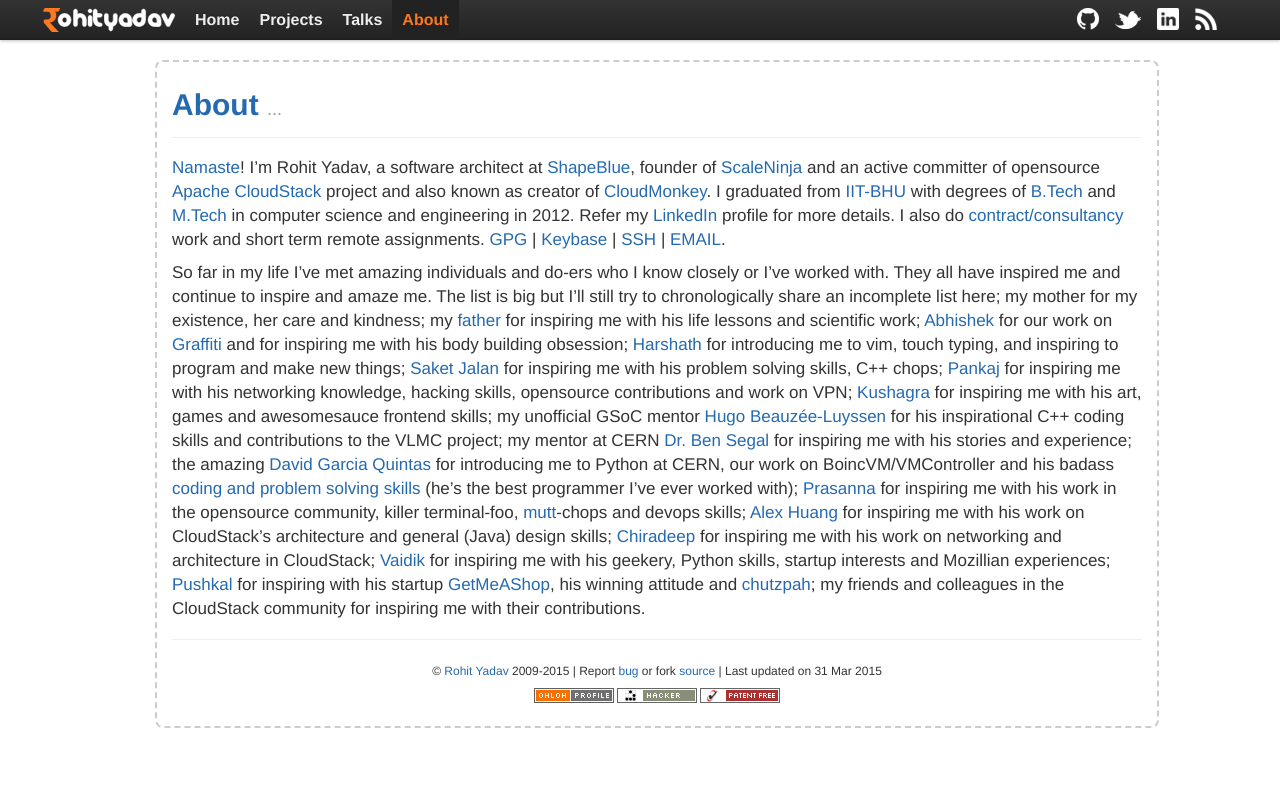
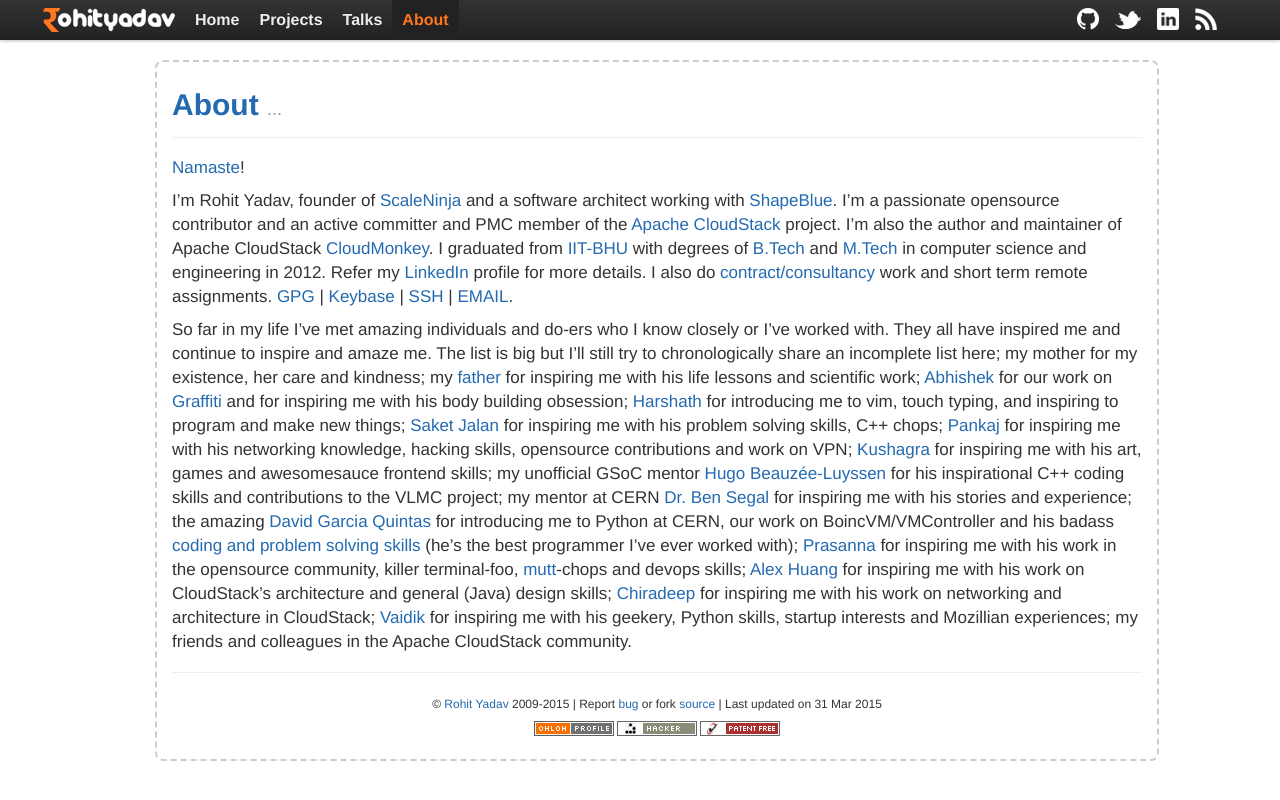
Before and after one commit to rohityadavcloud/rohityadavcloud.github.io, a Jekyll site: the page built from about.markdown, in a window 1280 px wide. Shown: the top 800 px of the page. Built offline with Jekyll 4.4.1, drawn with Linux system fonts in a browser that asks for light colours.

Commit message:
ab up
Signed-off-by: Rohit Yadav <rohit@scaleninja.com>

```diff
--- a/about.markdown
+++ b/about.markdown
@@ -4,13 +4,21 @@
 permalink: /about/
 ---
 
-[Namaste](http://en.wikipedia.org/wiki/Namaste)! I'm Rohit Yadav, a software architect at [ShapeBlue](http://shapeblue.com),
-founder of [ScaleNinja](http://www.scaleninja.com) and an active committer of
-opensource [Apache CloudStack](http://cloudstack.apache.org) project and also known as creator of [CloudMonkey](http://github.com/apache/cloudstack-cloudmonkey).
+[Namaste](http://en.wikipedia.org/wiki/Namaste)!
+
+I'm Rohit Yadav, founder of [ScaleNinja](http://www.scaleninja.com) and a software
+architect working with [ShapeBlue](http://shapeblue.com). I'm a passionate opensource
+contributor and an active committer and PMC member of the [Apache
+CloudStack](http://cloudstack.apache.org) project. I'm also the author and maintainer of
+Apache CloudStack [CloudMonkey](http://github.com/apache/cloudstack-cloudmonkey).
 I graduated from [IIT-BHU](http://en.wikipedia.org/wiki/Indian_Institute_of_Technology_%28Banaras_Hindu_University%29_Varanasi)
 with degrees of [B.Tech](http://en.wikipedia.org/wiki/Bachelor_of_Technology) and
 [M.Tech](http://en.wikipedia.org/wiki/Master_of_Engineering) in computer science
-and engineering in 2012. Refer my [LinkedIn](https://linkedin.com/in/bhaisaab) profile for more details. I also do [contract/consultancy](mailto:rohit@scaleninja.com) work and short term remote assignments. [GPG](/gpg.pub) | [Keybase](https://keybase.io/bhaisaab) | [SSH](/ssh.pub) | [EMAIL](mailto:rohit@scaleninja.com).
+and engineering in 2012. Refer my [LinkedIn](https://linkedin.com/in/bhaisaab)
+profile for more details. I also do
+[contract/consultancy](mailto:rohit@scaleninja.com) work and short term remote
+assignments. [GPG](/gpg.pub) | [Keybase](https://keybase.io/bhaisaab) |
+[SSH](/ssh.pub) | [EMAIL](mailto:rohit@scaleninja.com).
 
 So far in my life I've met amazing individuals and do-ers who I know closely or I've worked with.
 They all have inspired me and continue to inspire and amaze me. The list is big but
@@ -29,5 +37,4 @@
 [Alex Huang](http://en.wikipedia.org/wiki/Alex_Huang) for inspiring me with his work on CloudStack's architecture and general (Java) design skills;
 [Chiradeep](https://twitter.com/chiradeep) for inspiring me with his work on networking and architecture in CloudStack;
 [Vaidik](https://github.com/vaidik) for inspiring me with his geekery, Python skills, startup interests and Mozillian experiences;
-[Pushkal](https://twitter.com/pushkalcodes) for inspiring with his startup [GetMeAShop](http://www.getmeashop.com), his winning attitude and [chutzpah](http://en.wikipedia.org/wiki/Chutzpah);
-my friends and colleagues in the CloudStack community for inspiring me with their contributions.
+my friends and colleagues in the Apache CloudStack community.
```
